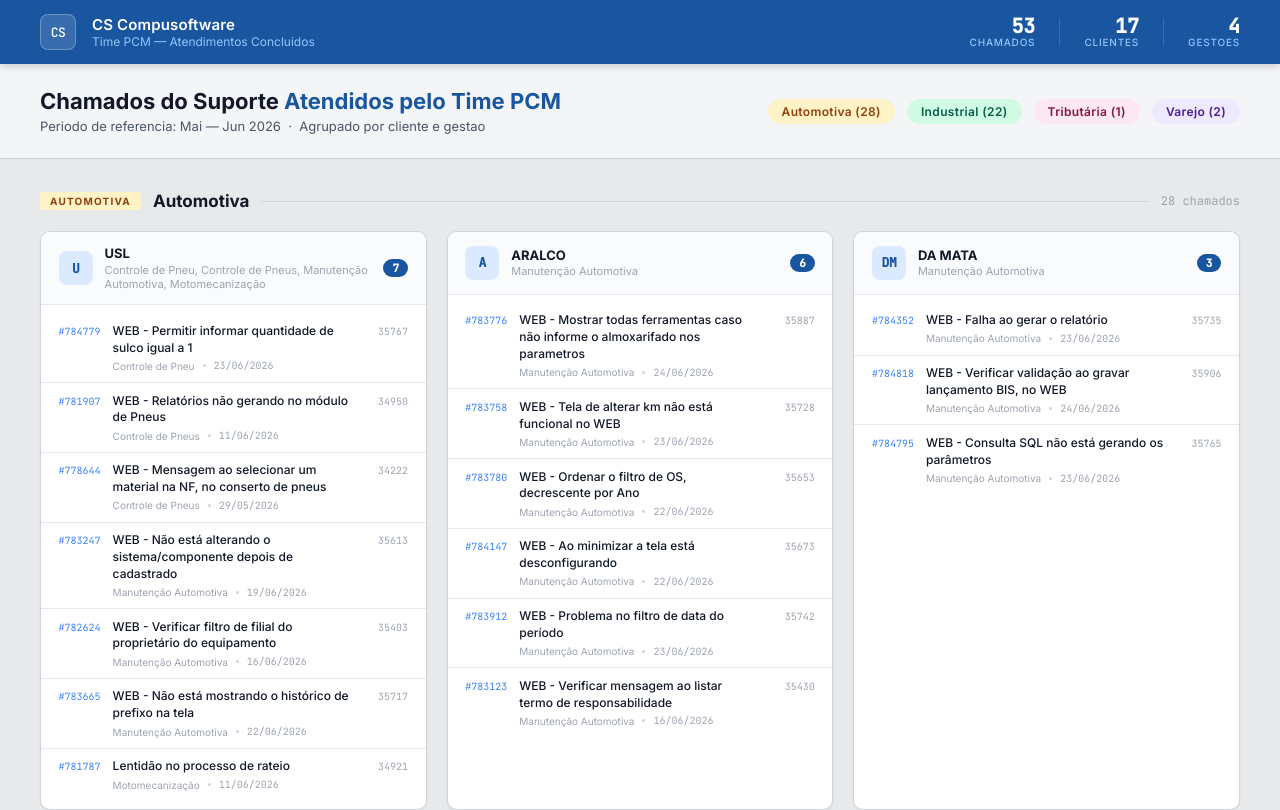
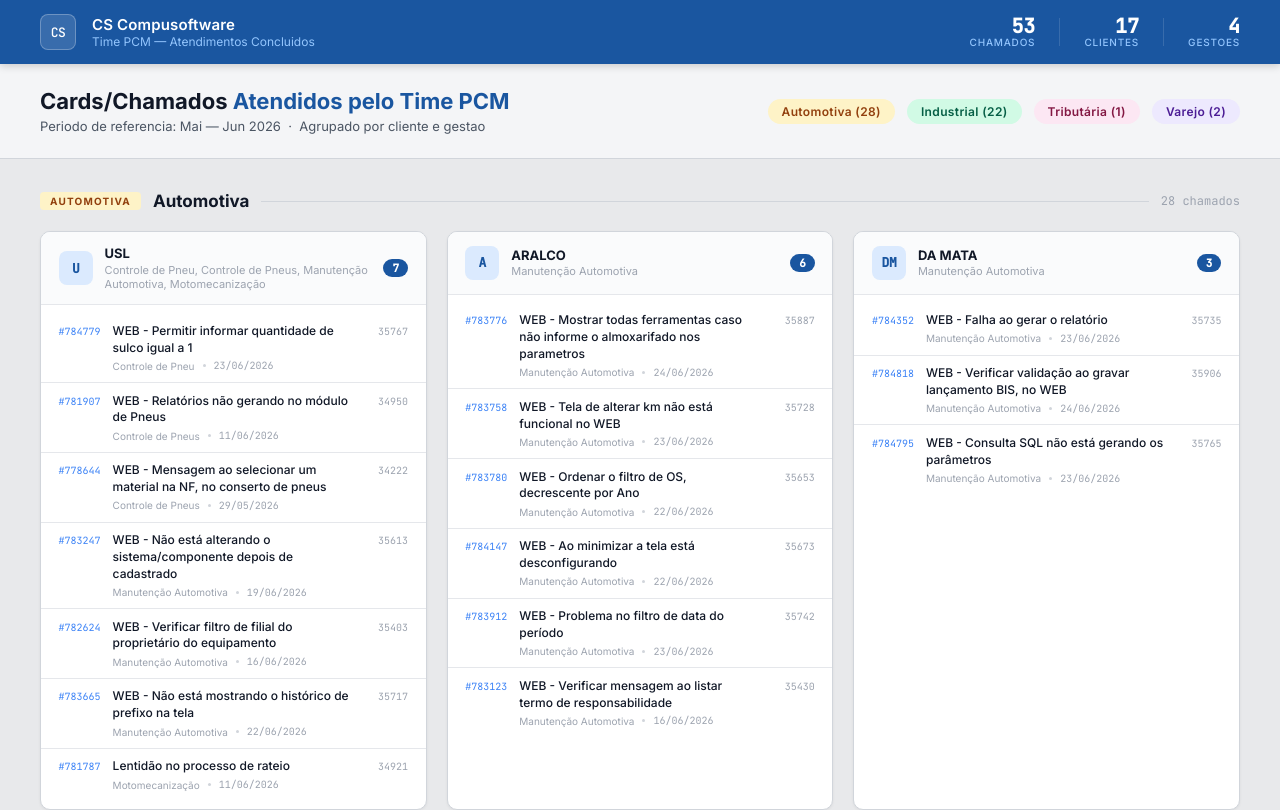
Before and after one commit to devalancarvalho/cards062026, a plain HTML site: page time_pcm_cards.html in a window 1280 px wide. Shown: the top 810 px of the page. Drawn offline with Linux system fonts and the light colour scheme.

Commit message:
Change hero title from 'Chamados do Suporte' to 'Cards/Chamados'

```diff
--- a/time_pcm_cards.html
+++ b/time_pcm_cards.html
@@ -357,7 +357,7 @@
 
 <div class="hero">
   <div>
-    <div class="hero-title">Chamados do Suporte <span>Atendidos pelo Time PCM</span></div>
+    <div class="hero-title">Cards/Chamados <span>Atendidos pelo Time PCM</span></div>
     <div class="hero-desc">Periodo de referencia: Mai &mdash; Jun 2026 &nbsp;&middot;&nbsp; Agrupado por cliente e gestao</div>
   </div>
   <div class="summary-pills" id="summary-pills"></div>
```
